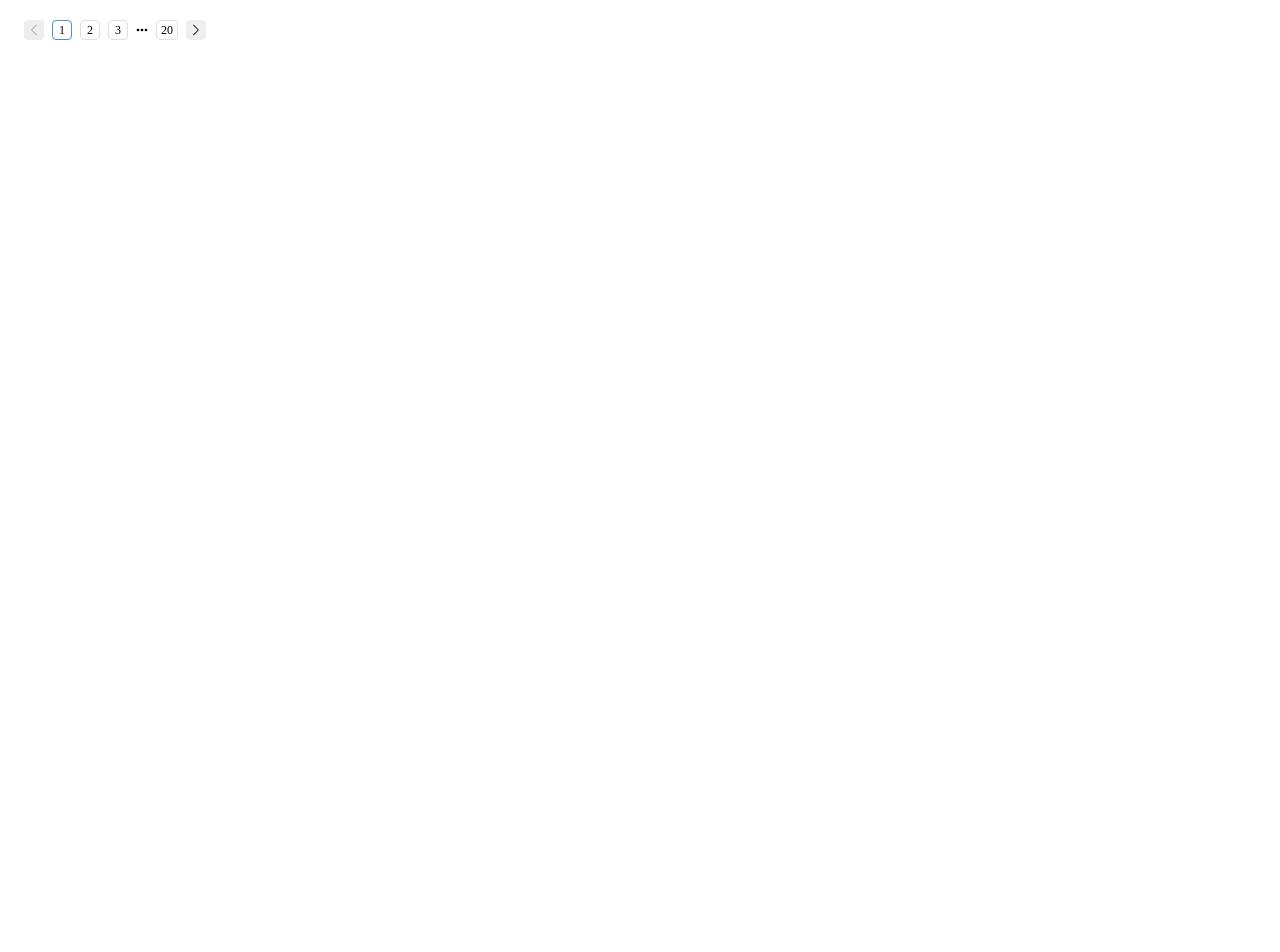
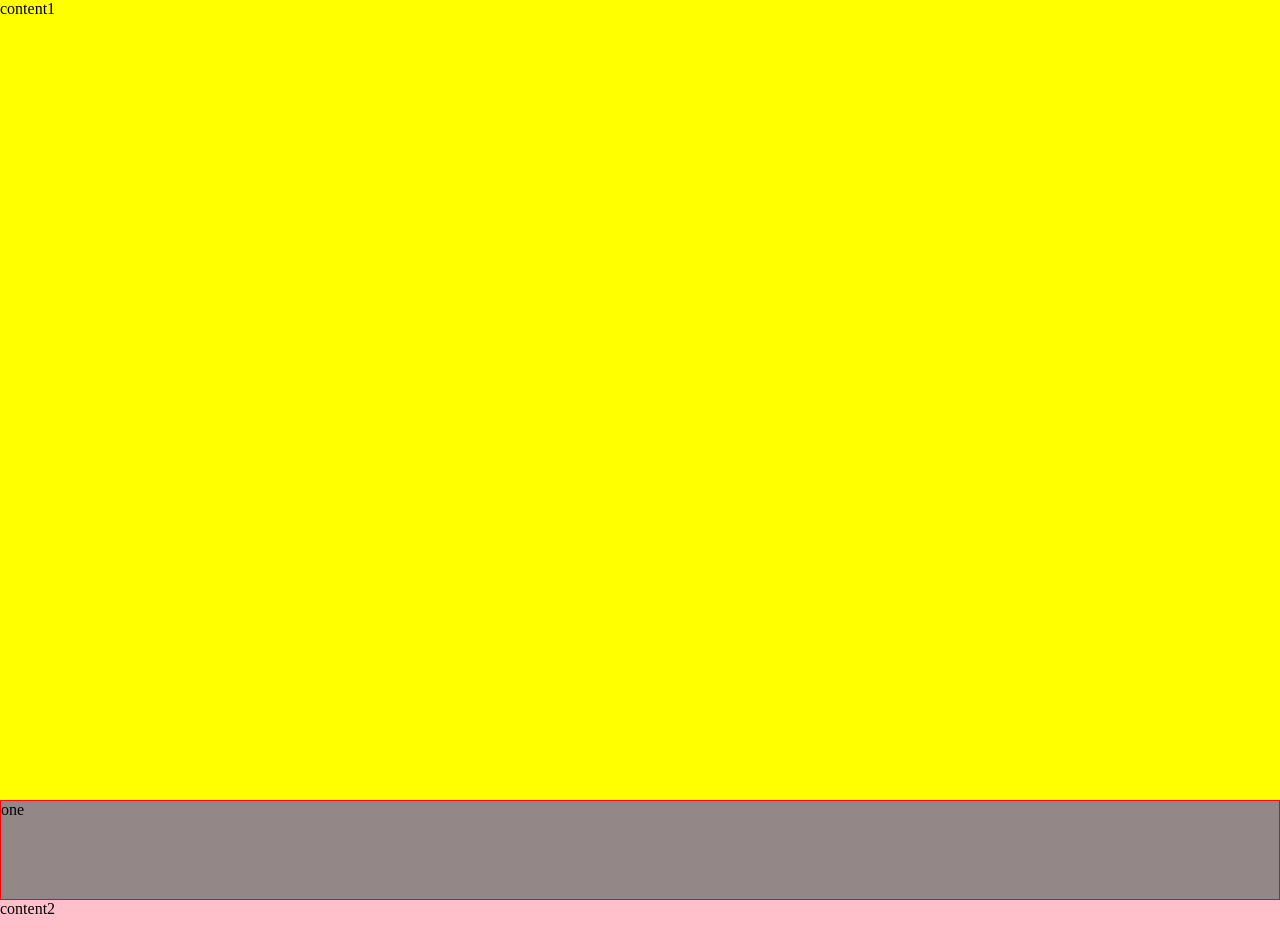
Before and after one commit to doria76593/vue2-lunzi, a Vue app: page / in a window 1280 px wide. Shown: the top 952 px of the page. Before the commit the page ends 800 px from the top, so only its background shows below. Built offline with nearby package versions, Linux system fonts and the light colour scheme.

Commit message:
init-sticky

```diff
--- a/src/App.vue
+++ b/src/App.vue
@@ -1,6 +1,6 @@
 <template>
   <div>
-    <demo10></demo10>
+    <demo11></demo11>
   </div>
 </template>
 
@@ -15,12 +15,14 @@ import demo7 from './cs/demo7'
 import demo8 from './cs/demo8.vue'
 import demo9 from './cs/demo9'
 import demo10 from './cs/demo10'
+import demo11 from './cs/demo11'
 export default {
   components: {
-    demo1,demo2,demo3,demo4,demo5,demo6,demo7,demo8,demo9,demo10
+    demo1, demo2, demo3, demo4, demo5, demo6, demo7, demo8, demo9, demo10, demo11
   },
   data() {
-    return {}
+    return {
+    }
   },
   methods: {},
 }
--- /dev/null
+++ b/src/cs/demo11.vue
@@ -0,0 +1,32 @@
+<template>
+  <div>
+    <div class="content1">content1</div>
+    <g-sticky>
+      <div class="one">one</div>
+    </g-sticky>
+    <div class="content2">content2</div>
+  </div>
+</template>
+<script>
+export default {
+  data() {
+    return {}
+  },
+  methods: {},
+}
+</script>
+<style scoped lang="scss">
+.content1 {
+  height: 800px;
+  background: yellow;
+}
+.content2 {
+  height: 1200px;
+  background: pink;
+}
+.one {
+  height: 100px;
+  background: rgb(148, 135, 135);
+  border: 1px solid red;
+}
+</style>
--- a/src/main.js
+++ b/src/main.js
@@ -35,6 +35,7 @@ import GNav from './nav/nav.vue'
 import GNavItem from './nav/nav-item.vue'
 import GSubNav from './nav/sub-nav.vue'
 import GPager from './pager.vue'
+import GSticky from './sticky.vue'
 
 
 Vue.config.productionTip = false
@@ -66,6 +67,7 @@ Vue.component('g-nav', GNav)
 Vue.component('g-nav-item', GNavItem)
 Vue.component('g-sub-nav', GSubNav)
 Vue.component('g-pager', GPager)
+Vue.component('g-sticky', GSticky)
 
 Vue.use(plugin)
 
--- a/src/popover.vue
+++ b/src/popover.vue
@@ -1,12 +1,11 @@
 <template>
   <div class="popover" ref="popover">
-    <div ref="contentWrapper" class="content-wrapper" :class="{[`position-${position}`]:true}" v-if="visible">
+    <div ref="contentWrapper" class="content-wrapper" :class="{ [`position-${position}`]: true }" v-if="visible">
       <slot name="content" :close="close"></slot>
     </div>
-    <span ref="triggerWrapper" style="display: inline-block;">
+    <span ref="triggerWrapper" style="display: inline-block">
       <slot></slot>
     </span>
-
   </div>
 </template>
 
@@ -109,26 +108,11 @@ export default {
       }
     },
     getScroll() {
-      var x =
-        window.pageXOffset !== undefined
-          ? window.pageXOffset
-          : (
-              document.documentElement ||
-              document.body.parentNode ||
-              document.body
-            ).scrollLeft
-      var y =
-        window.pageYOffset !== undefined
-          ? window.pageYOffset
-          : (
-              document.documentElement ||
-              document.body.parentNode ||
-              document.body
-            ).scrollTop
-      return {
-        x,
-        y,
-      }
+      var supportPageOffset = window.pageXOffset !== undefined
+      var isCSS1Compat = ((document.compatMode || "") === "CSS1Compat")
+      var x = supportPageOffset ? window.pageXOffset : isCSS1Compat ? document.documentElement.scrollLeft : document.body.scrollLeft
+      var y = supportPageOffset ? window.pageYOffset : isCSS1Compat ? document.documentElement.scrollTop : document.body.scrollTop
+      return { x, y }
     },
   },
 }
--- /dev/null
+++ b/src/sticky.vue
@@ -0,0 +1,55 @@
+<template>
+  <div class="gulu-sticky-wrapper" :class="{sticky}" ref="wrapper">
+    <slot></slot>
+  </div>
+</template>
+<script>
+export default {
+  name: "GuluSticky",
+  props: {
+    distance: {
+      type: Number,
+      default: 0
+    }
+  },
+  mounted() {
+    window.addEventListener('scroll', () => {
+      //   console.log()
+      let { top } = this.offsetTop()
+      if (top < 0) {
+        this.sticky = true
+      } else {
+        this.sticky = false
+      }
+    })
+  },
+  data() {
+    return {
+      sticky: false
+    }
+  },
+  methods: {
+    offsetTop() {
+      let { top } = this.$refs.wrapper.getBoundingClientRect()
+      let scrollTop = this.getScroll().scrollTop
+      console.log(`top:${top}---scrollTop:${scrollTop}`)
+      return { top, scrollTop }
+    },
+    getScroll() {
+      var scrollLeft = window.pageXOffset !== undefined ? window.pageXOffset : (document.documentElement || document.body.parentNode || document.body).scrollLeft
+      var scrollTop = window.pageYOffset !== undefined ? window.pageYOffset : (document.documentElement || document.body.parentNode || document.body).scrollTop
+      return { scrollLeft, scrollTop }
+    },
+  },
+};
+</script>
+<style scoped lang="scss">
+.gulu-sticky-wrapper {
+  &.sticky {
+    position: fixed;
+    width: 100%;
+    left: 0px;
+    top: 0px;
+  }
+}
+</style>
```
